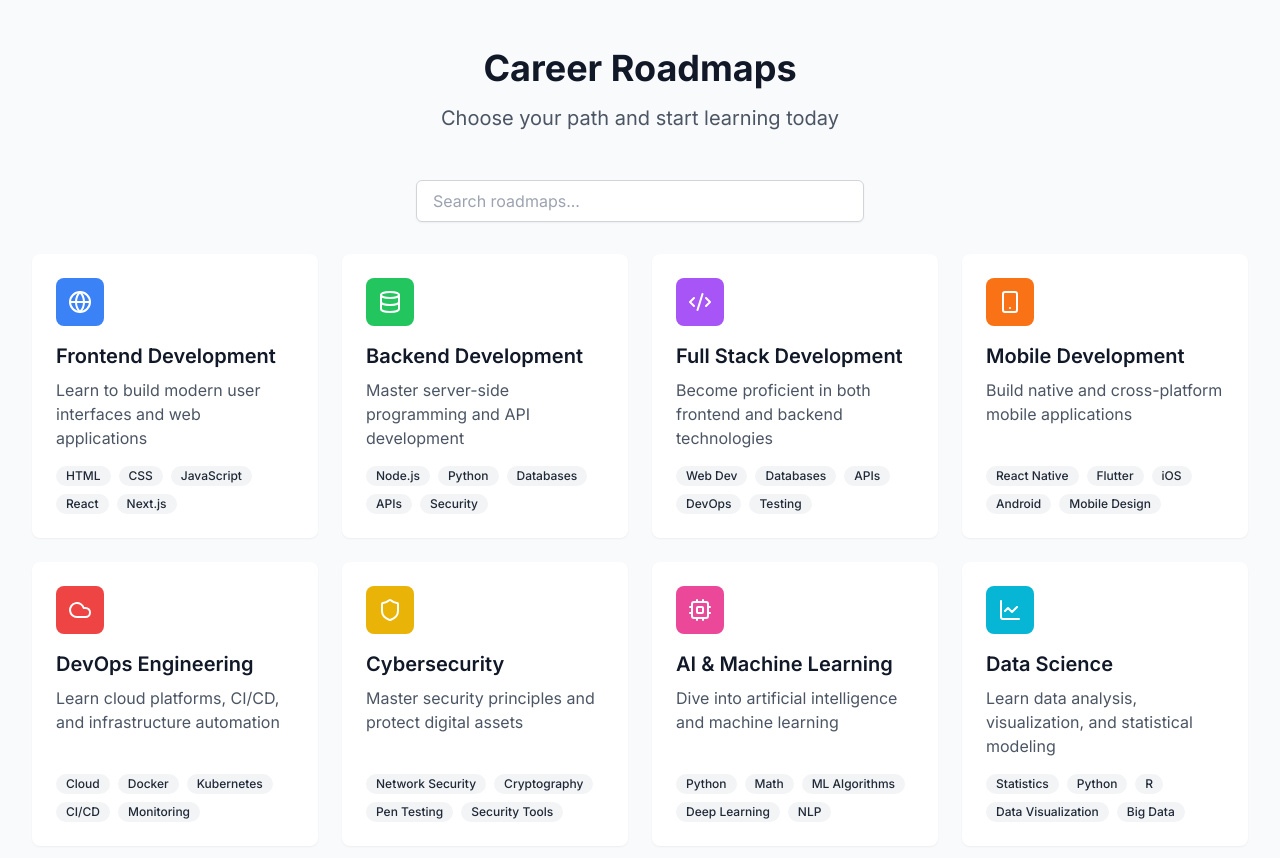
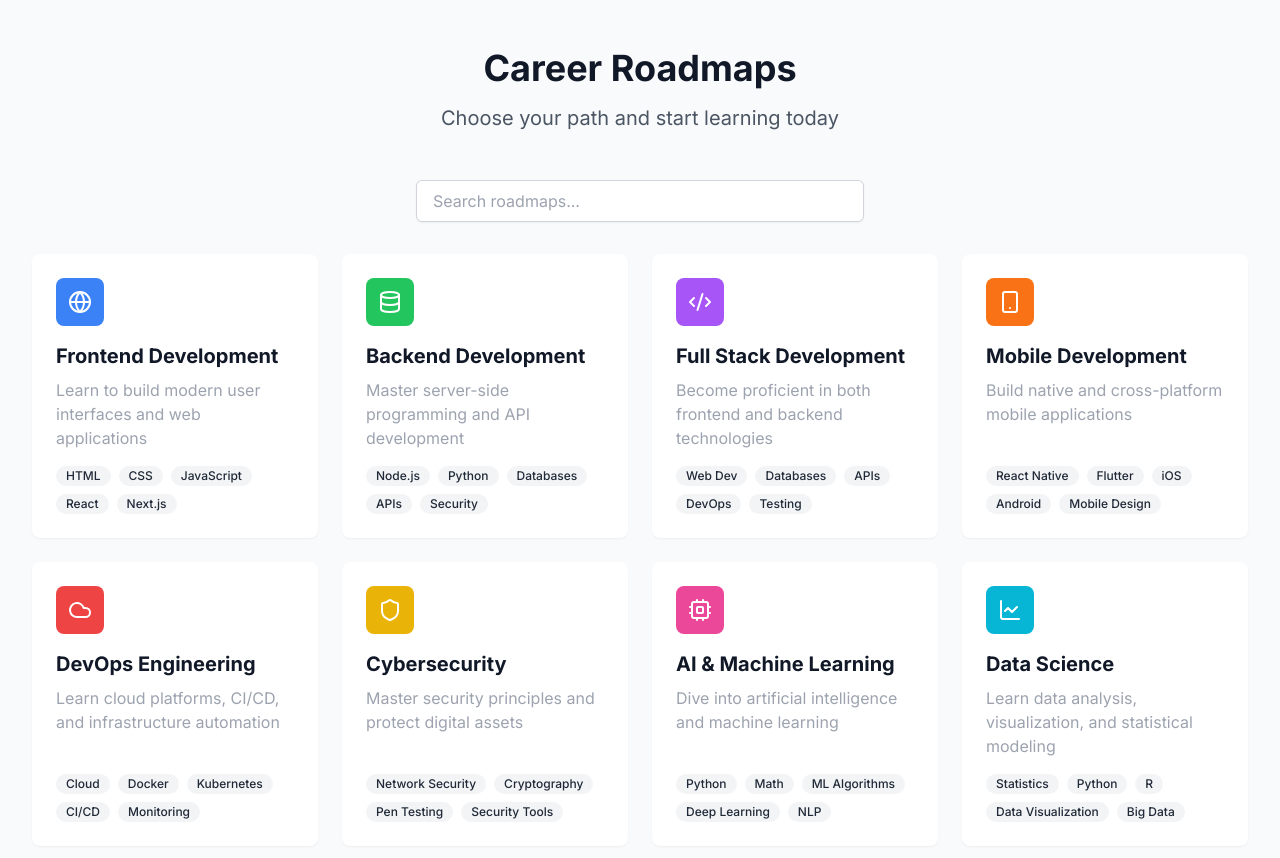
Before and after one commit to theanuragg/Job-Hive, a React (Vite) app in the folder client/: page /roadmaps in a window 1280 px wide. Shown: the top 858 px of the page. Built offline with nearby package versions, Linux system fonts and the light colour scheme.

Commit message:
ui for signup page

```diff
--- a/client/src/components/Roadmaps.jsx
+++ b/client/src/components/Roadmaps.jsx
@@ -94,7 +94,7 @@
           <input
             type="text"
             placeholder="Search roadmaps..."
-            className="w-full max-w-md mx-auto block px-4 py-2 border border-gray-300 rounded-md shadow-sm focus:ring-2 focus:ring-blue-500 focus:border-blue-500"
+            className="w-full max-w-md mx-auto block px-4 py-2 border border-gray-300 rounded-md shadow-sm  hover:scale-105"
             value={searchQuery}
             onChange={(e) => setSearchQuery(e.target.value)}
           />
@@ -109,13 +109,13 @@
             >
               <div className="h-full p-6 bg-white rounded-lg shadow-sm hover:shadow-lg transition-shadow duration-200 flex flex-col justify-between">
                 <div>
-                  <div className={`${roadmap.color} w-12 h-12 rounded-lg flex items-center justify-center text-white mb-4`}>
+                  <div className={`${roadmap.color} w-12 h-12 rounded-lg flex items-center justify-center text-white mb-4 transition-transform duration-200 ease-in-out transform -rotate-15 hover:rotate-0`}>
                     {roadmap.icon}
                   </div>
-                  <h3 className="text-xl font-semibold text-gray-900 mb-2">
+                  <h3 className="text-xl font-bold font-sans text-gray-900 mb-2">
                     {roadmap.title}
                   </h3>
-                  <p className="text-gray-600 mb-4">
+                  <p className="text-gray-400 mb-4">
                     {roadmap.description}
                   </p>
                 </div>
@@ -123,7 +123,7 @@
                   {roadmap.topics.map((topic, index) => (
                     <span
                       key={index}
-                      className="inline-flex items-center px-2.5 py-0.5 rounded-full text-xs font-medium bg-gray-100 text-gray-800"
+                      className="inline-flex items-center px-2.5 py-0.5 rounded-full text-xs font-medium bg-gray-100 text-gray-800 transition duration-200 ease-in-out transform hover:scale-105 hover:bg-gray-200"
                     >
                       {topic}
                     </span>
```
